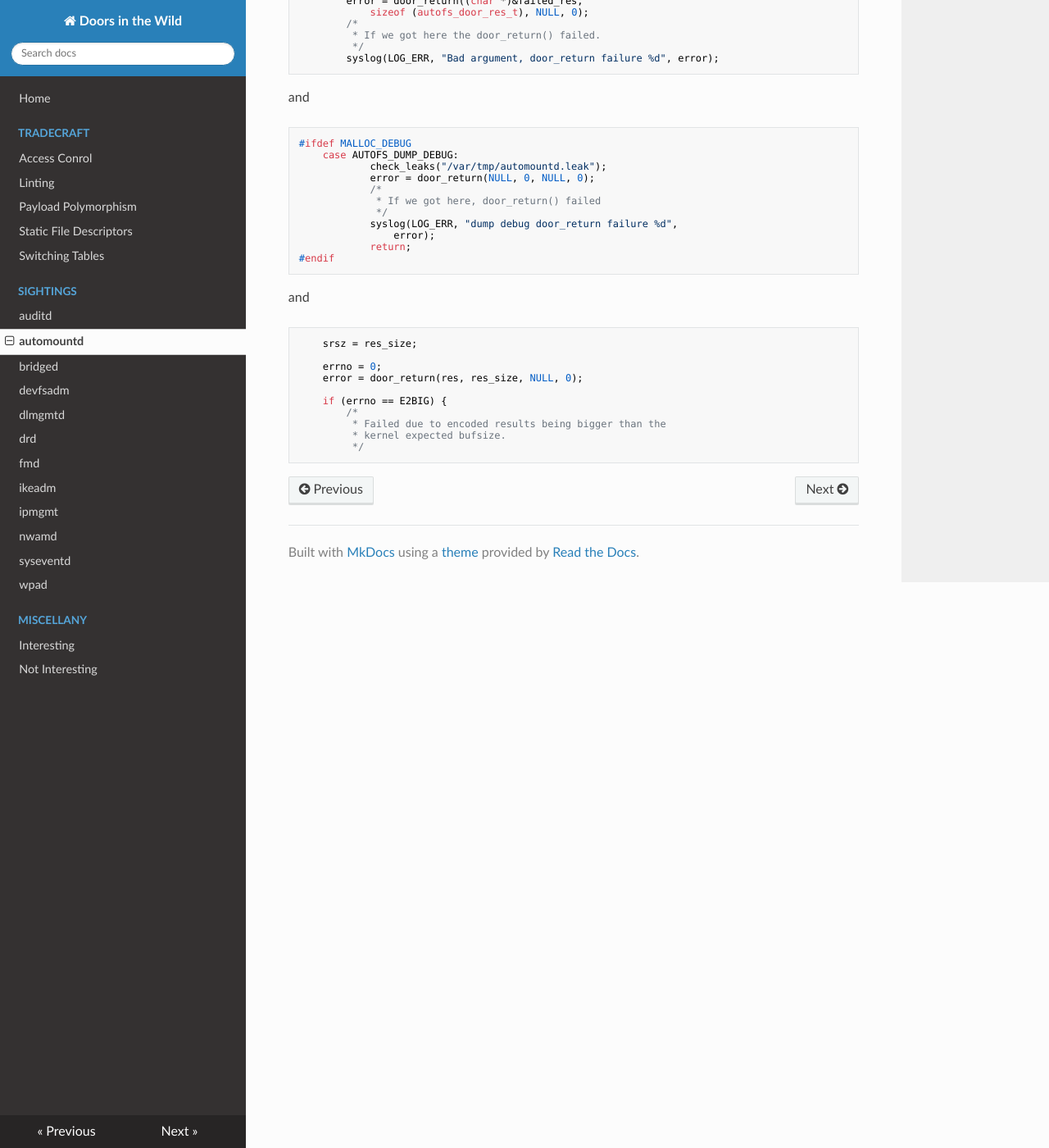
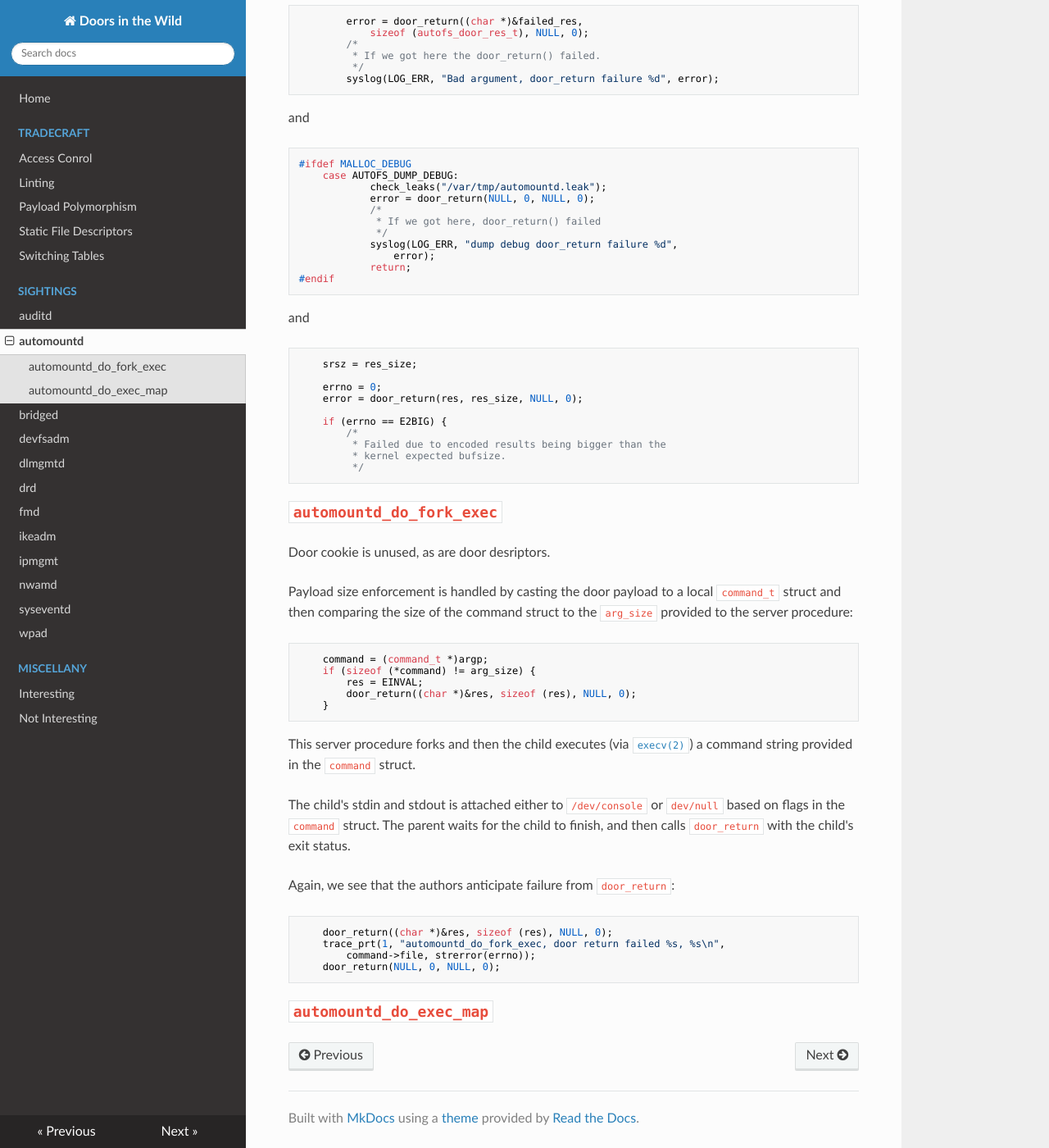
Before and after one commit to robertdfrench/doors-in-the-wild, an MkDocs documentation site: the page built from docs/automountd.md, in a window 1280 px wide and 1400 px high, scrolled down 1621 px. Shown: the whole window at 82% size. Built offline with MkDocs 1.6.1, drawn with Linux system fonts in a browser that asks for light colours; nearby versions of some CDN libraries; some of the changed text lies outside the part shown.

Commit message:
Discuss autod_mount.c file

````diff
--- a/docs/automountd.md
+++ b/docs/automountd.md
@@ -12,8 +13,8 @@ Hardcoded `AUTOFS_DOOR` path.
 Automount handlers can be different programs, so server procedures need to be
 able to fork and/or exec. See the following server procedures:
 
-* `automountd_do_fork_exec`
-* `automountd_do_exec_map`
+* [`automountd_do_fork_exec`](#automountd_do_fork_exec)
+* [`automountd_do_exec_map`](#automountd_do_exec_map)
 
 A warning about forking and door threads:
 
@@ -110,3 +111,37 @@ and
 		 * kernel expected bufsize.
          */
 ```
+
+## `automountd_do_fork_exec`
+Door cookie is unused, as are door desriptors.
+
+Payload size enforcement is handled by casting the door payload to a local
+`command_t` struct and then comparing the size of the command struct to the
+`arg_size` provided to the server procedure:
+
+```c
+	command = (command_t *)argp;
+	if (sizeof (*command) != arg_size) {
+		res = EINVAL;
+		door_return((char *)&res, sizeof (res), NULL, 0);
+	}
+```
+
+This server procedure forks and then the child executes (via
+[`execv(2)`](https://www.illumos.org/man/2/execv)) a command string provided in
+the `command` struct.
+
+The child's stdin and stdout is attached either to `/dev/console` or `dev/null`
+based on flags in the `command` struct. The parent waits for the child to
+finish, and then calls `door_return` with the child's exit status.
+
+Again, we see that the authors anticipate failure from `door_return`:
+
+```c
+	door_return((char *)&res, sizeof (res), NULL, 0);
+	trace_prt(1, "automountd_do_fork_exec, door return failed %s, %s\n",
+	    command->file, strerror(errno));
+	door_return(NULL, 0, NULL, 0);
+```
+
+## `automountd_do_exec_map`
````
Also changed, not shown: other parts of docs/automountd.md (+1 -0 lines).
